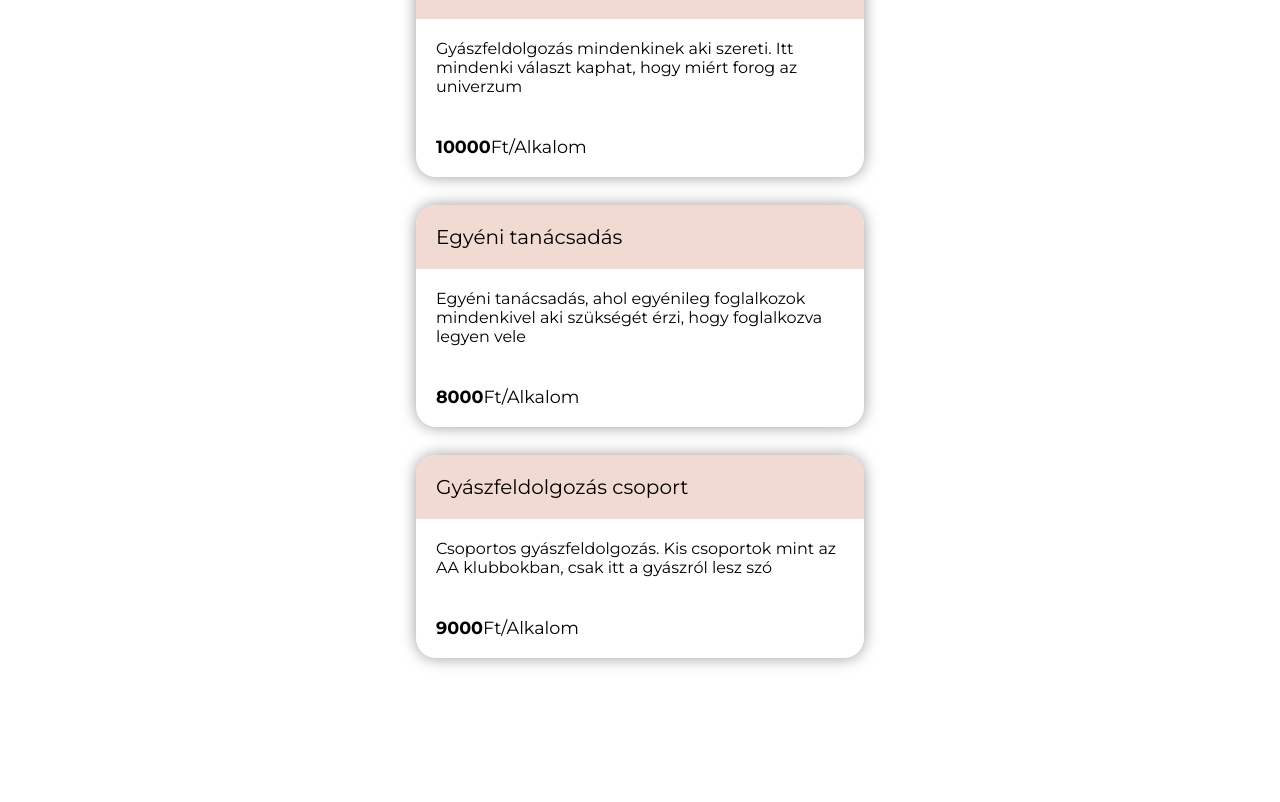
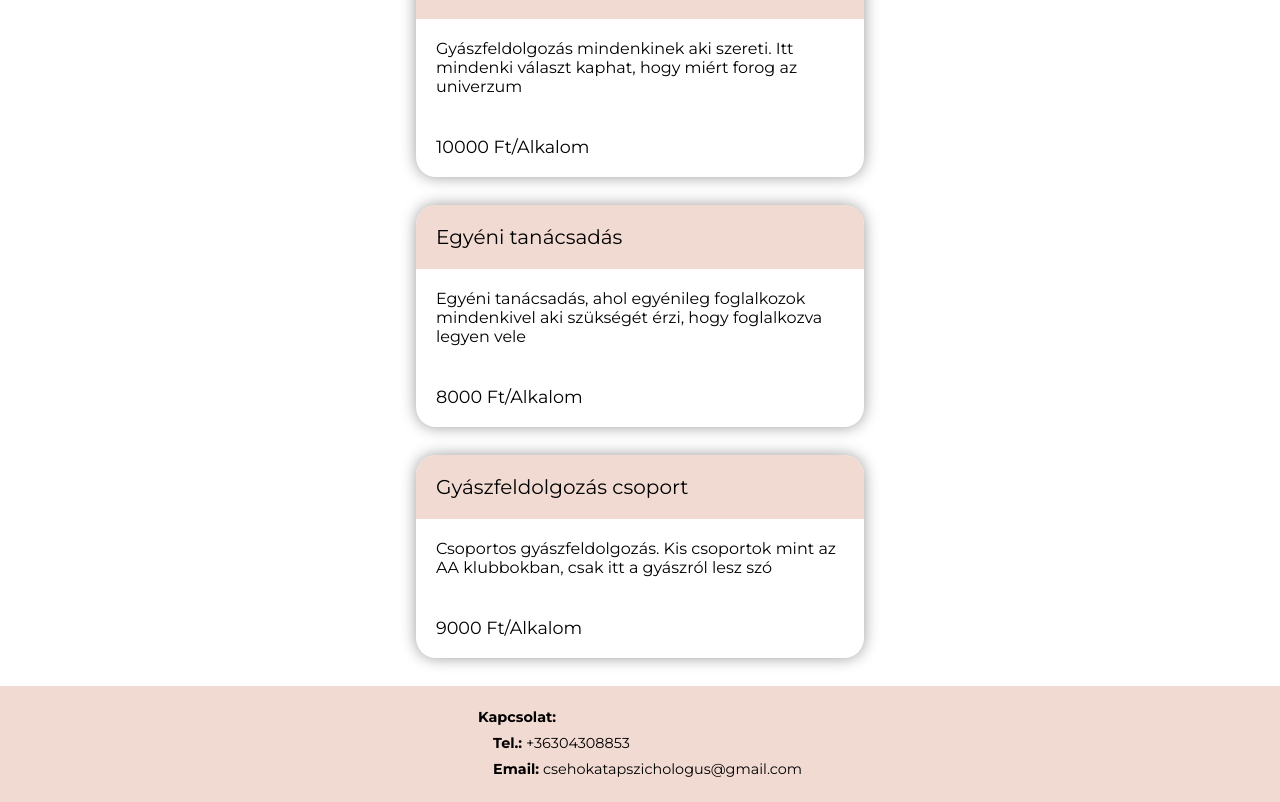
Before and after one commit to SzMatthew/kata-website-frontend, a React (Create React App) app: page /konzultacio-es-arak in a window 1280 px wide. Shown: the part 285-1087 px from the top of the page. Before the commit the page ends 971 px from the top, so only its background shows below. Built offline with nearby package versions, Linux system fonts and the light colour scheme.

Commit message:
Add basics of Footer

```diff
--- a/src/App.js
+++ b/src/App.js
@@ -3,6 +3,7 @@ import { Outlet } from 'react-router-dom';
 import CoverImage from './Components/Cover-Image/Cover-Image.jsx';
 import Header from './Components/Header/Header.jsx';
 import Navigation from './Components/Navigation/Navigation';
+import Footer from './Components/Footer/Footer';
 import './Global.scss';
 
 const App = () => {
@@ -12,6 +13,7 @@ const App = () => {
       <CoverImage />
       <Navigation />
       <Outlet/>
+      <Footer/>
     </>
 
   );
--- /dev/null
+++ b/src/Components/Footer/Footer.jsx
@@ -0,0 +1,16 @@
+import React from 'react';
+import './Footer.scss';
+
+const Footer = () => {
+  return (
+    <footer className='footer-wrapper'>
+      <section className='contact'>
+        <span className='kapcsolat-label'><strong>Kapcsolat:</strong></span>
+        <span>&nbsp;&nbsp;&nbsp;&nbsp;<strong>Tel.:</strong> +36304308853</span>
+        <span>&nbsp;&nbsp;&nbsp;&nbsp;<strong>Email:</strong> csehokatapszichologus@gmail.com</span>
+      </section>
+    </footer>
+  )
+}
+
+export default Footer;
--- /dev/null
+++ b/src/Components/Footer/Footer.scss
@@ -0,0 +1,15 @@
+@import '../../Variables.scss';
+
+.footer-wrapper {
+  display: flex;
+  background-color: $salmon;
+  justify-content: center;
+  padding: 1.2rem;
+
+  .contact {
+    display: flex;
+    flex-direction: column;
+    font-size: 90%;
+    line-height: 1.8;
+  }
+}
--- a/src/Components/Konzultacio-es-arak/KonzultacioItem/KonzultacioItem.jsx
+++ b/src/Components/Konzultacio-es-arak/KonzultacioItem/KonzultacioItem.jsx
@@ -9,7 +9,7 @@ const KonzultacioItem = ({ title, price, description}) => {
 
       </div>
       <p className='description'>{description}</p>
-      <span className='price'><strong>{price} </strong>Ft/Alkalom</span>
+      <span className='price'>{price} Ft/Alkalom</span>
     </div>
   )
 }
```
